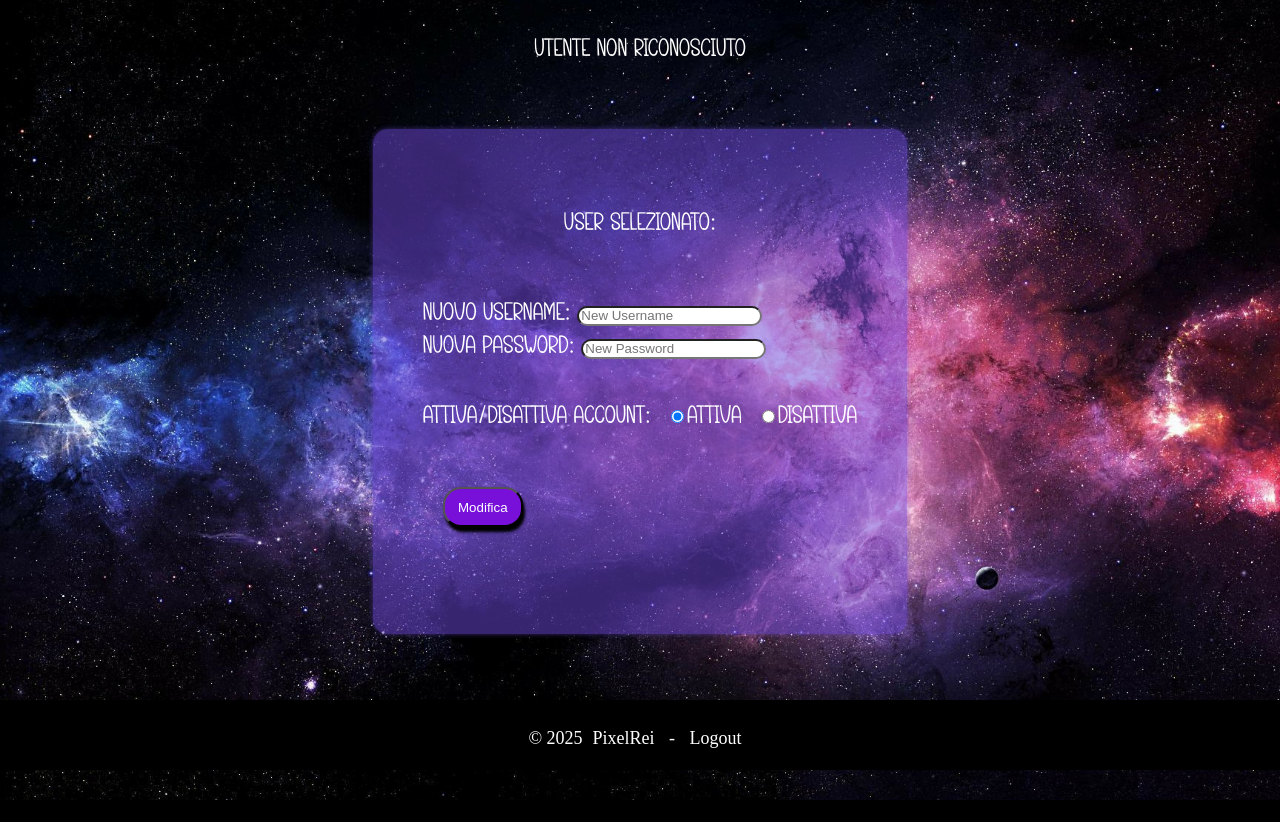
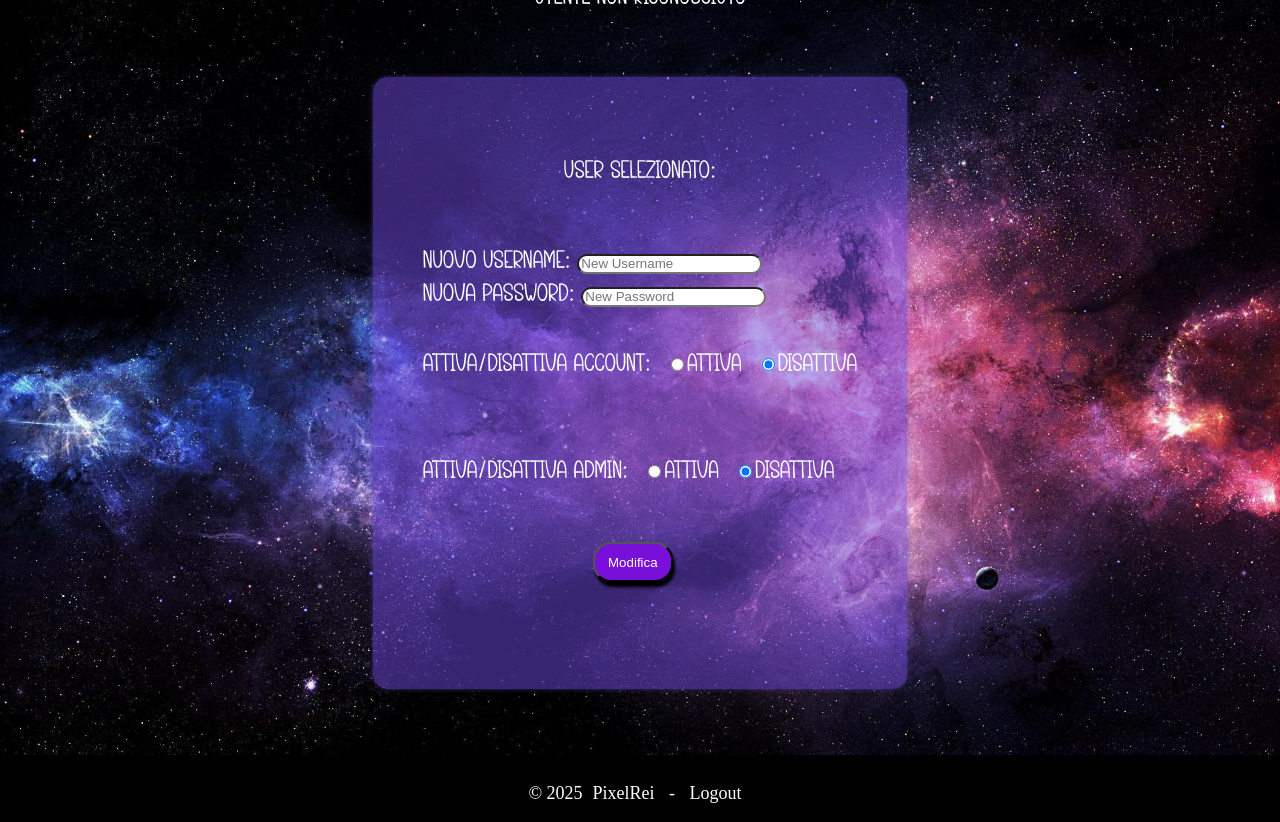
Before and after one commit to PixelRei/PHP-stage-project, a PHP site: page /admin-modify.php in a window 1280 px wide. Before the commit the page ends 800 px from the top, so only its background shows below. Run offline with PHP 8.4, Linux system fonts and the light colour scheme; the visitor is signed in with stand-in values (Sample User, id 1); tables that the repository leaves empty or names only in its code hold one stand-in row (values such as "Sample post").

Commit message:
Add files via upload

```diff
--- a/admin-modify.php
+++ b/admin-modify.php
@@ -4,6 +4,7 @@
         header("Location: index.php");
     }
     $username = '';
+    $value = 0;
     if(isset($_GET['user'])){
         $username = htmlspecialchars($_GET['user']);
         $_SESSION['abc'] = $username;
@@ -33,12 +34,44 @@
                         <label for="username">Nuovo username:  <input class="input-log" type="text" name="username" required placeholder="New Username"></label>
                         <label for="password">Nuova password:  <input class="input-log" type="password" name="password" required placeholder="New Password"></label>
                     <div class="status">
+                        <?php
+                            try {
+                                $hostname = '127.0.0.1';
+                                $dbname = 'mydatabse';
+                                $user = 'root';
+                                $pass = '';
+                                $db = new PDO("mysql:host=$hostname;dbname=$dbname", $user, $pass);
+                            } catch (PDOException $e) {
+                                echo "error: ".$e->getMessage();
+                                die();
+                            }
+                            $sql = "SELECT active, admin FROM people WHERE username = :username";
+                            $stmt = $db->prepare($sql);
+                            $stmt->bindValue(':username', $username, PDO::PARAM_STR);
+                            $stmt->execute();
+                            $row = $stmt->fetch(PDO::FETCH_ASSOC);
+                        ?>
                         <p>Attiva/Disattiva account:</p>
+                        <?php if($row['active'] == 0): ?>
+                            <label><input type="radio" name="stato" value="1">Attiva</label>
+                            <label><input type="radio" checked name="stato" value="0">Disattiva</label>
+                        <?php else: ?>
                             <label><input type="radio" checked name="stato" value="1">Attiva</label>
                             <label><input type="radio" name="stato" value="0">Disattiva</label>
+                        <?php endif; ?>
+                    </div>
+                    <div class="status">
+                        <p>Attiva/Disattiva admin:</p>
+                        <?php if($row['admin'] == 0): ?>
+                            <label><input type="radio" name="admin" value="1">Attiva</label>
+                            <label><input type="radio" checked name="admin" value="0">Disattiva</label>
+                        <?php else: ?>
+                            <label><input type="radio" checked name="admin" value="1">Attiva</label>
+                            <label><input type="radio" name="admin" value="0">Disattiva</label>
+                        <?php endif; ?>
                     </div>
                 </div>
-                <input type="submit" name="submit" value="Modifica" id="button" style="margin-left: 20px;">
+                <input type="submit" name="submit" value="Modifica" id="button" style="margin-left: 170px;">
             </form>
         </div>
         <?php
@@ -48,6 +81,7 @@
             $_SESSION['username'] = $new_username;
             $old_username = $_SESSION['abc'];
             $status = $_POST['stato'];
+            $admin = $_POST['admin'];
             try {
                 $hostname = '127.0.0.1';
                 $dbname = 'mydatabse';
@@ -58,11 +92,12 @@
                 echo "error: ".$e->getMessage();
                 die();
             }
-            $sql = "UPDATE people SET username = :username, password = :password, active = :active WHERE username = :old_username";
+            $sql = "UPDATE people SET username = :username, password = :password, active = :active, admin = :admin WHERE username = :old_username";
             $stmt = $db->prepare($sql);
             $stmt->bindValue(':username', $new_username, PDO::PARAM_STR);
             $stmt->bindValue(':password', $new_password, PDO::PARAM_STR);
             $stmt->bindValue(':active', $status, PDO::PARAM_STR);
+            $stmt->bindValue(':admin', $admin, PDO::PARAM_STR);
             $stmt->bindValue(':old_username', $old_username, PDO::PARAM_STR);
             $stmt->execute();
             header("Location: inside.php");
```
Also changed, not shown: first_login.php (+13 -4 lines).
